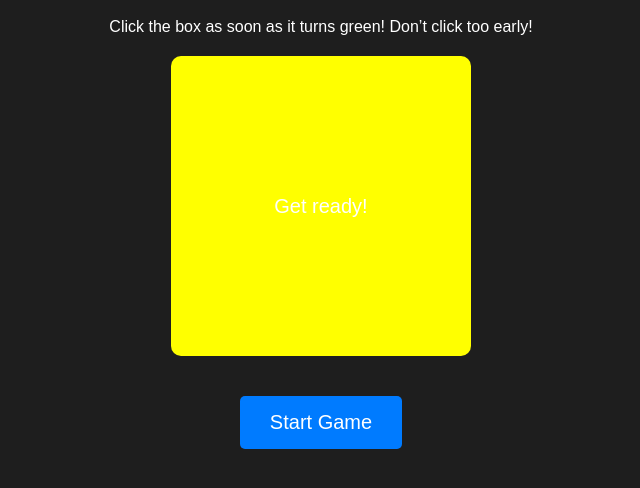
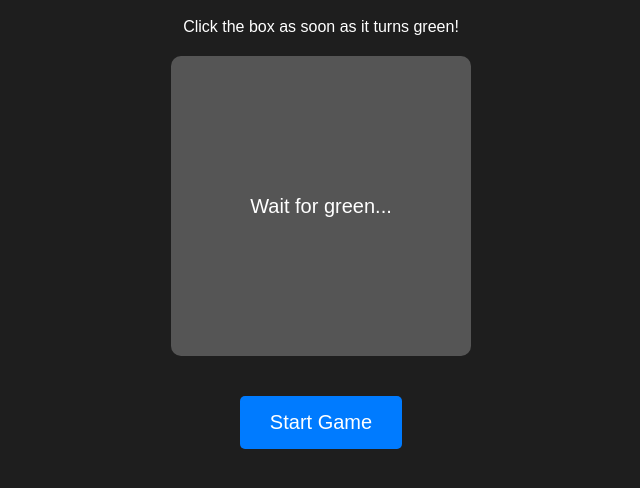
Before and after one commit to h0nin/cps, a plain HTML site: page index.html in a window 1280 px wide. Both pictures are taken after a click on the button "Start Game". Shown: the part 206-694 px from the top of the page, without its empty margins (319-959 px from the left). Drawn offline with Linux system fonts and the light colour scheme.

Commit message:
Update index.html

```diff
--- a/index.html
+++ b/index.html
@@ -57,8 +57,8 @@
 <body>
     <div id="gameContainer">
         <h1>Reaction Time Game</h1>
-        <p>Click the box as soon as it turns green! Don’t click too early!</p>
-        <div id="reactionBox">Wait for it...</div>
+        <p>Click the box as soon as it turns green!</p>
+        <div id="reactionBox">Wait for green...</div>
         <div id="result"></div>
         <button id="startButton" class="button">Start Game</button>
     </div>
@@ -69,46 +69,39 @@
 
         let timeout;
         let startTime;
-        let isGreen = false;
+        let isClickable = false;
 
         function startGame() {
             resultDisplay.textContent = "";
             reactionBox.style.backgroundColor = "#555";
-            reactionBox.textContent = "Wait for it...";
-            isGreen = false;
+            reactionBox.textContent = "Wait for green...";
+            isClickable = false;
 
-            const yellowDelay = Math.random() * 2000 + 1000; // 1 to 3 seconds
-            const greenDelay = Math.random() * 2000 + 1000; // 1 to 3 seconds after yellow
-
-            // Transition to yellow stage
+            const randomDelay = Math.random() * 3000 + 2000; // 2 to 5 seconds
             timeout = setTimeout(() => {
-                reactionBox.style.backgroundColor = "yellow";
-                reactionBox.textContent = "Get ready!";
-                // Transition to green stage
-                timeout = setTimeout(() => {
-                    reactionBox.style.backgroundColor = "green";
-                    reactionBox.textContent = "Click now!";
-                    startTime = new Date().getTime();
-                    isGreen = true;
-                }, greenDelay);
-            }, yellowDelay);
+                reactionBox.style.backgroundColor = "green";
+                reactionBox.textContent = "Click now!";
+                startTime = new Date().getTime();
+                isClickable = true;
+            }, randomDelay);
         }
 
         reactionBox.addEventListener("click", () => {
-            if (!isGreen) {
-                // Clicked too early
+            if (!isClickable) {
+                // User clicked too early
                 clearTimeout(timeout);
                 reactionBox.style.backgroundColor = "#FF5555";
-                reactionBox.textContent = "Too early!";
+                reactionBox.textContent = "Too soon!";
                 resultDisplay.textContent = "You clicked too early. Try again.";
+                isClickable = false;
             } else {
-                // Clicked at the right time
+                // User clicked after it turned green
                 const endTime = new Date().getTime();
                 const reactionTime = endTime - startTime;
                 reactionBox.style.backgroundColor = "#555";
                 reactionBox.textContent = "Well done!";
                 resultDisplay.textContent = `Your reaction time: ${reactionTime} ms.`;
-                isGreen = false;
+                isClickable = false;
             }
         });
 
```
